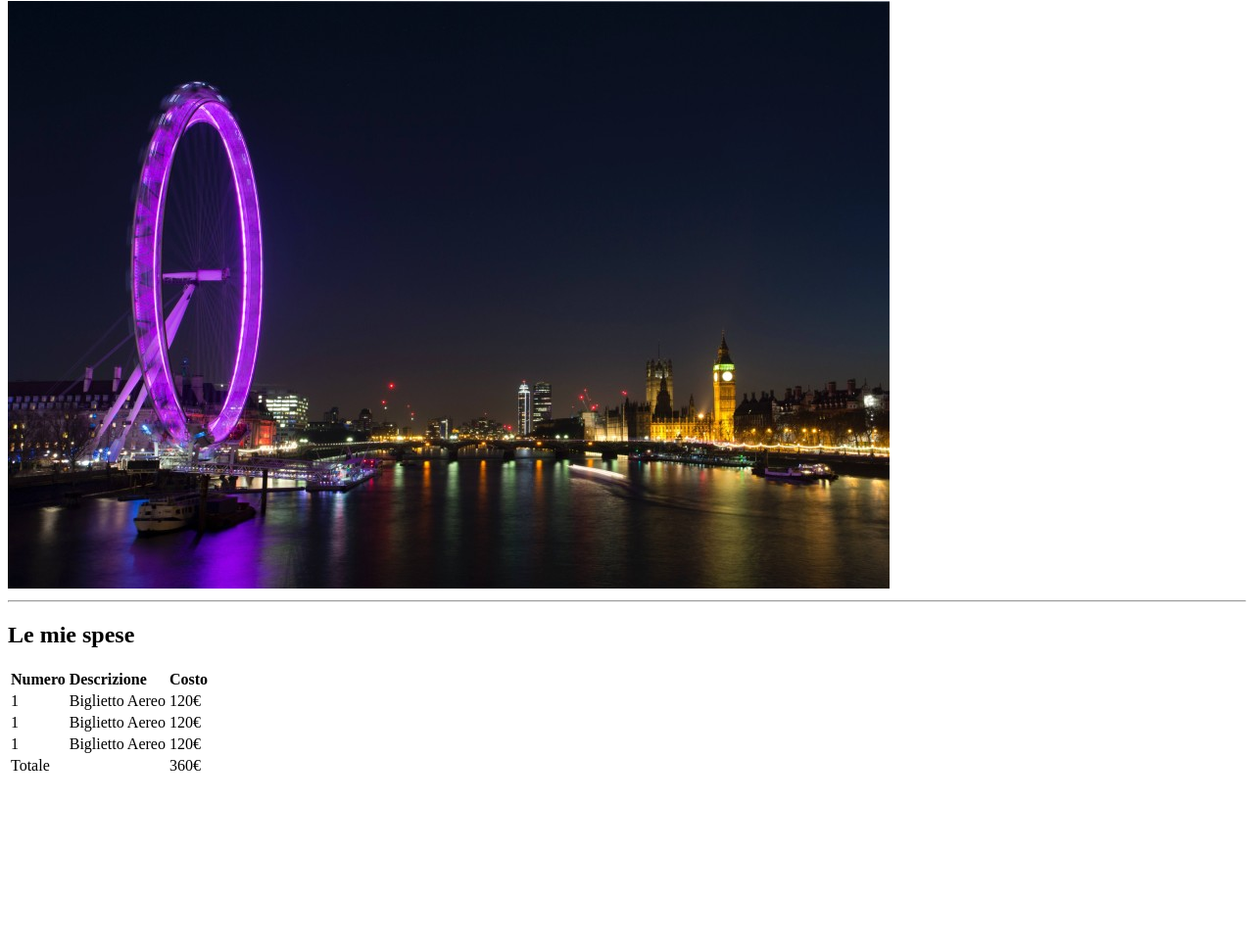
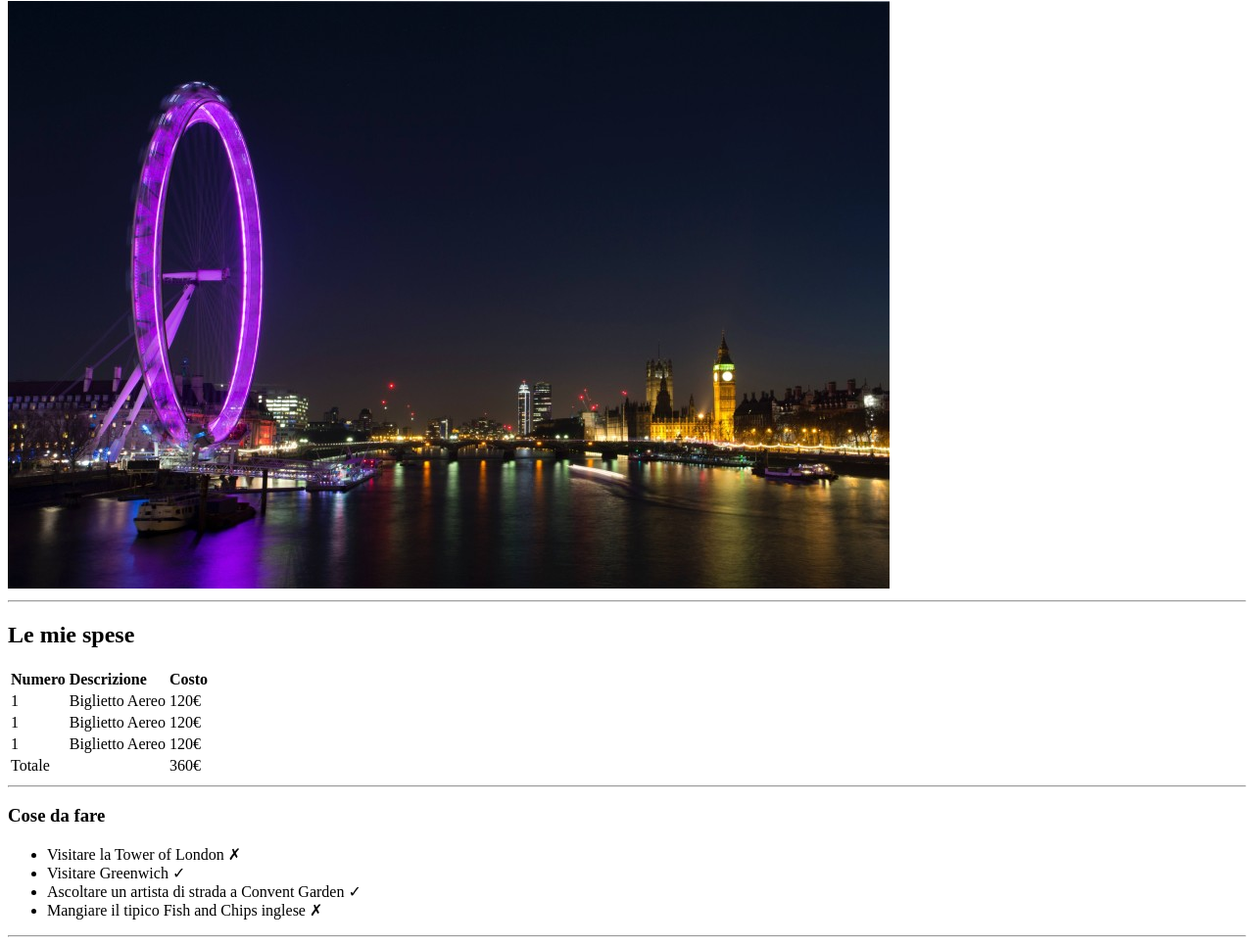
Before and after one commit to daviderigamonti1/html-london-trip, a plain HTML site: page index.html in a window 1280 px wide. Shown: the part 79-1044 px from the top of the page at 98% size. Before the commit the page ends 881 px from the top, so only its background shows below. Drawn offline with Linux system fonts and the light colour scheme.

Commit message:
added section2 to index html

```diff
--- a/index.html
+++ b/index.html
@@ -16,6 +16,7 @@
     </header>
     <!--Parte centrale-->
     <main>
+        <!--Prima sezione-->
         <section>
             <h2>Le mie spese</h2>
             <table>
@@ -51,9 +52,18 @@
                     <td>360€</td>
                 </tr>
             </table>
+            <hr>
         </section>
+        <!--Seconda sezione-->
         <section>
-
+            <h3>Cose da fare</h3>
+            <ul>
+                <li>Visitare la Tower of London ✗</li>
+                <li>Visitare Greenwich ✓</li>
+                <li>Ascoltare un artista di strada a Convent Garden ✓</li>
+                <li>Mangiare il tipico Fish and Chips inglese ✗</li>
+            </ul>
+            <hr>
         </section>
         <section>
 
```
